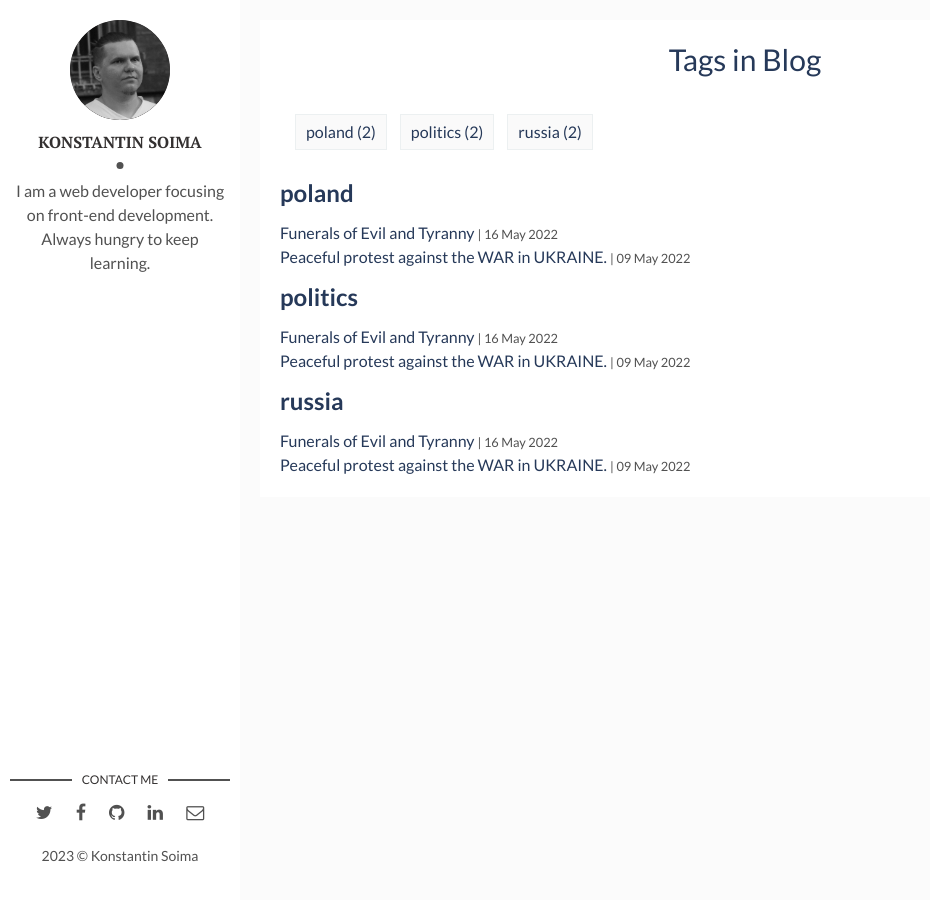
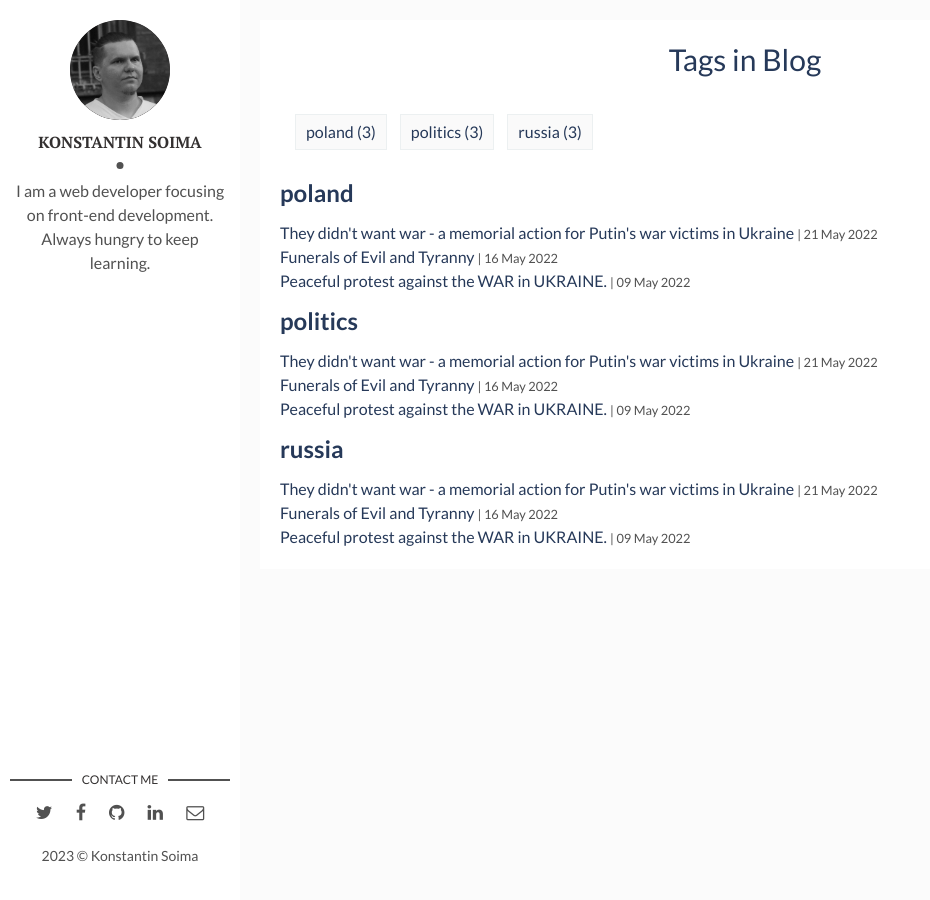
Before and after one commit to Konstantin-Soima/konstantin-soima.github.io, a Jekyll site: the page built from tags.html, in a window 1280 px wide. Shown: the whole page, without its empty margins (0-930 px from the left). Built offline with Jekyll 4.4.1, drawn with Linux system fonts in a browser that asks for light colours.

Commit message:
don't want war

```diff
--- a/_posts/2022-05-21-They-dont-want-war.markdown
+++ b/_posts/2022-05-21-They-dont-want-war.markdown
@@ -1,6 +1,6 @@
 ---
 layout: post
-title: "They didn't want war" a memorial action for Putin's war victims in Ukraine
+title: They didn't want war - a memorial action for Putin's war victims in Ukraine
 date: 2022-05-21 17:00:00 +0100
 description:
 img: don-want-war.jpg
```
